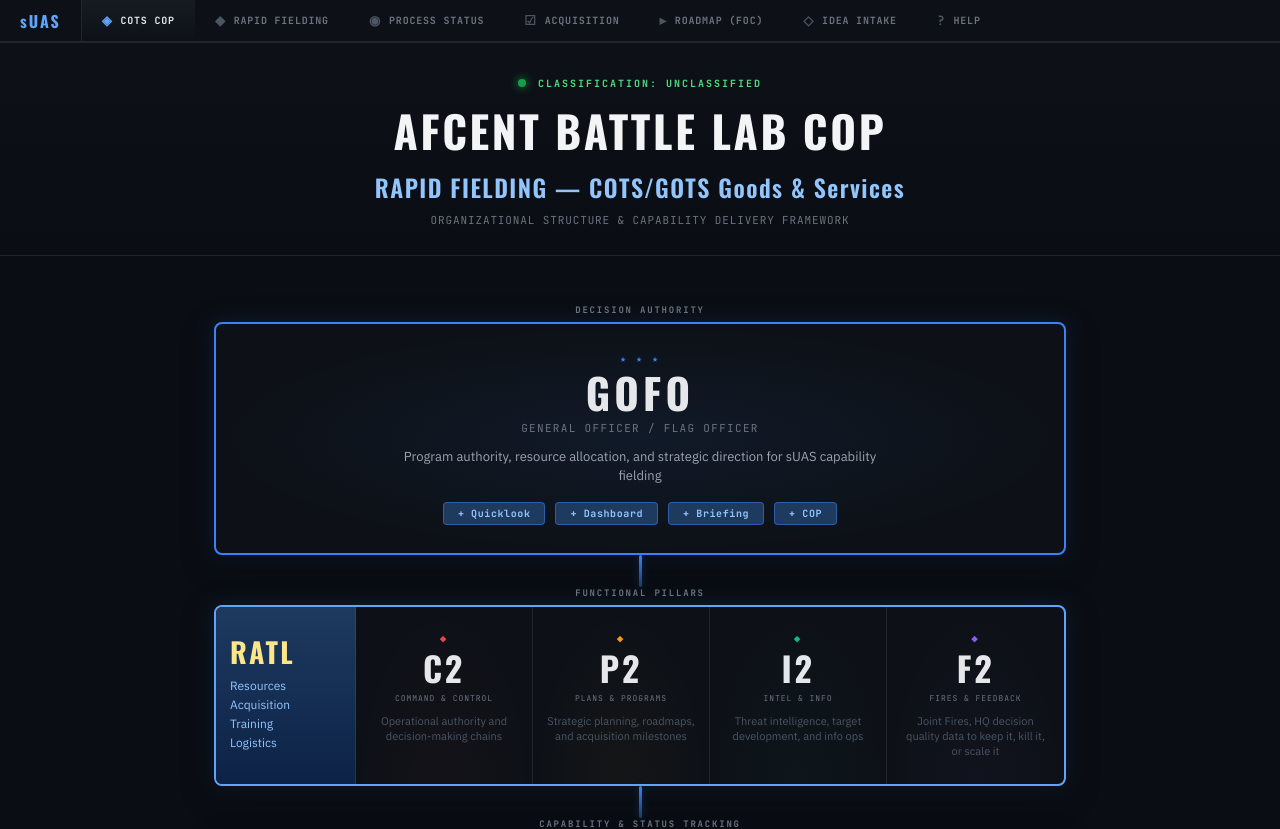
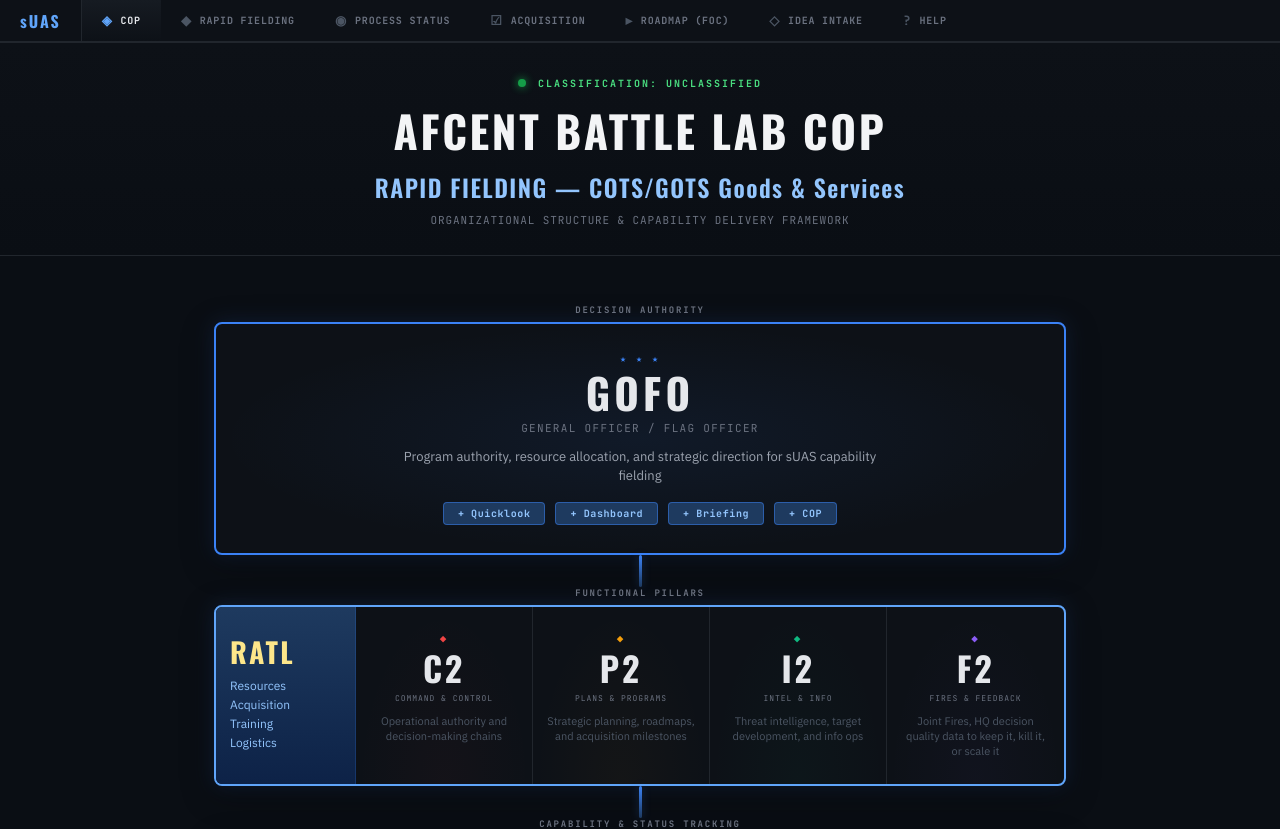
Before and after one commit to MatthewK84/suas-dashboard, a React (Vite) app: page / in a window 1280 px wide. Shown: the top 829 px of the page. Built offline with nearby package versions, Linux system fonts and the light colour scheme; no server answers.

Commit message:
Update tab label from 'COTS COP' to 'COP'

```diff
--- a/src/App.jsx
+++ b/src/App.jsx
@@ -8,7 +8,7 @@ import RoadmapTab from "./RoadmapTab.jsx";
 import HelpTab from "./HelpTab.jsx";
 
 const TABS = [
-  { id: "intro",       label: "COTS COP",        icon: "◈" },
+  { id: "intro",       label: "COP",              icon: "◈" },
   { id: "capability",  label: "RAPID FIELDING",   icon: "◆" },
   { id: "process",     label: "PROCESS STATUS",   icon: "◉" },
   { id: "acquisition", label: "ACQUISITION",      icon: "☑" },
```
